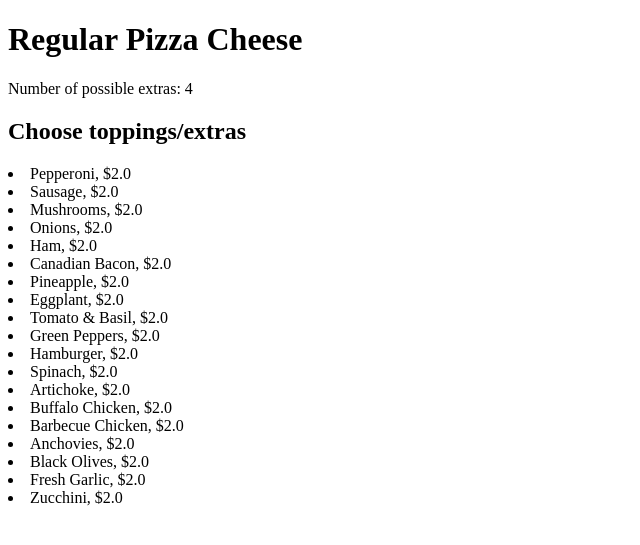
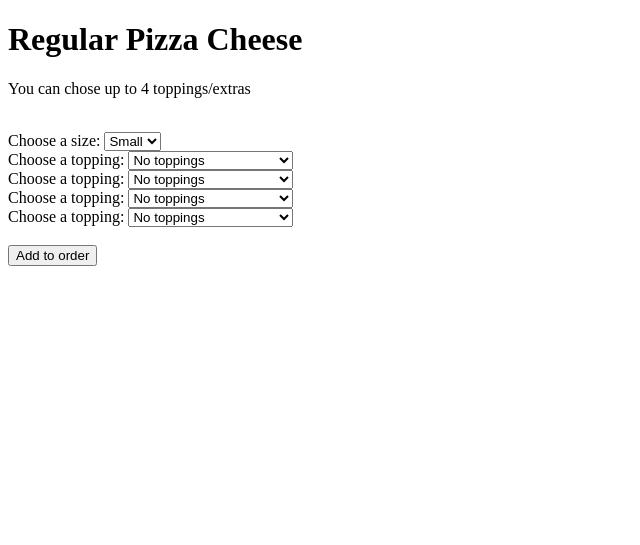
Before and after one commit to lit-lucy/Pizza-orders, a Django app: page /1 in a window 1280 px wide. Shown: the top 545 px of the page, without its empty margins (0-640 px from the left). Run offline with Django 3.2, Linux system fonts and the light colour scheme; data comes from the database, SQL or seed files in the repository.

Commit message:
added choose size and topping on modification page

```diff
--- a/orders/templates/orders/food.html
+++ b/orders/templates/orders/food.html
@@ -5,18 +5,29 @@
     </head>
     <body>
         <h1>{{ food.food_name }}</h1>
-        <p>Number of possible extras: {{ food.number_of_extras }}</p>
-
-
-
-
-
-        <h2>Choose toppings/extras</h2>
-
-        {% for extra in food.extraprice_set.all %}
-            <li>{{ extra.extra }}, ${{ extra.price }}</li>
-        {% empty %}
-            <li>No extras</li>
-        {% endfor %}
+        <p>You can chose up to {{ food.number_of_extras }} toppings/extras </p>
+        <br />
+        <form action="{% url 'add_to_order' food.id %}" method="post">
+            {% csrf_token %}
+            <label for="size">Choose a size:</label>
+            <select id="size" name="size">
+            {% for sizes in food.baseprice_set.all %}
+                <option value="{{ sizes.size.size }}">{{ sizes.size.size }}</option>
+            {% endfor %}
+            </select>
+            <br />
+            {% for n in range %}
+                <label for="extras{{ forloop.counter }}">Choose a topping:</label>
+                <select id="extras{{ forloop.counter }}" name="extras{{ forloop.counter }}">
+                    <option value="{{ 0 }}">No toppings</option>
+                    {% for extra in food.extraprice_set.all %}
+                        <option value="{{ extra.id }}">{{ extra.extra }}, ${{ extra.price }}</option>
+                    {% endfor %}
+                </select>
+                <br />
+            {% endfor %}
+            <br />
+            <input type="submit" value="Add to order"/>
+        </form>
     </body>
 </html>
--- a/orders/urls.py
+++ b/orders/urls.py
@@ -5,5 +5,6 @@ from . import views
 urlpatterns = [
     path("", views.index, name="index"),
     path("<int:food_id>", views.food_modifications, name="food_modifications"),
+    path('<int:food_id>/add_to_order/', views.add_to_order, name='add_to_order'),
 
 ]
--- a/orders/views.py
+++ b/orders/views.py
@@ -1,5 +1,6 @@
-from django.http import HttpResponse, Http404
-from django.shortcuts import render
+from django.http import HttpResponse, Http404, HttpResponseRedirect
+from django.shortcuts import render, get_object_or_404
+from django.urls import reverse
 
 from .models import *
 
@@ -20,7 +21,13 @@ def food_modifications(request, food_id):
         raise Http404("Dish does not exist")
 
     context = {
-        "food": food
+        "food": food,
+        "range": range(food.number_of_extras),
     }
 
     return render(request, "orders/food.html", context)
+
+def add_to_order(request, food_id):
+    food = get_object_or_404(Food, pk=food_id)
+
+    return HttpResponse('done')
```
